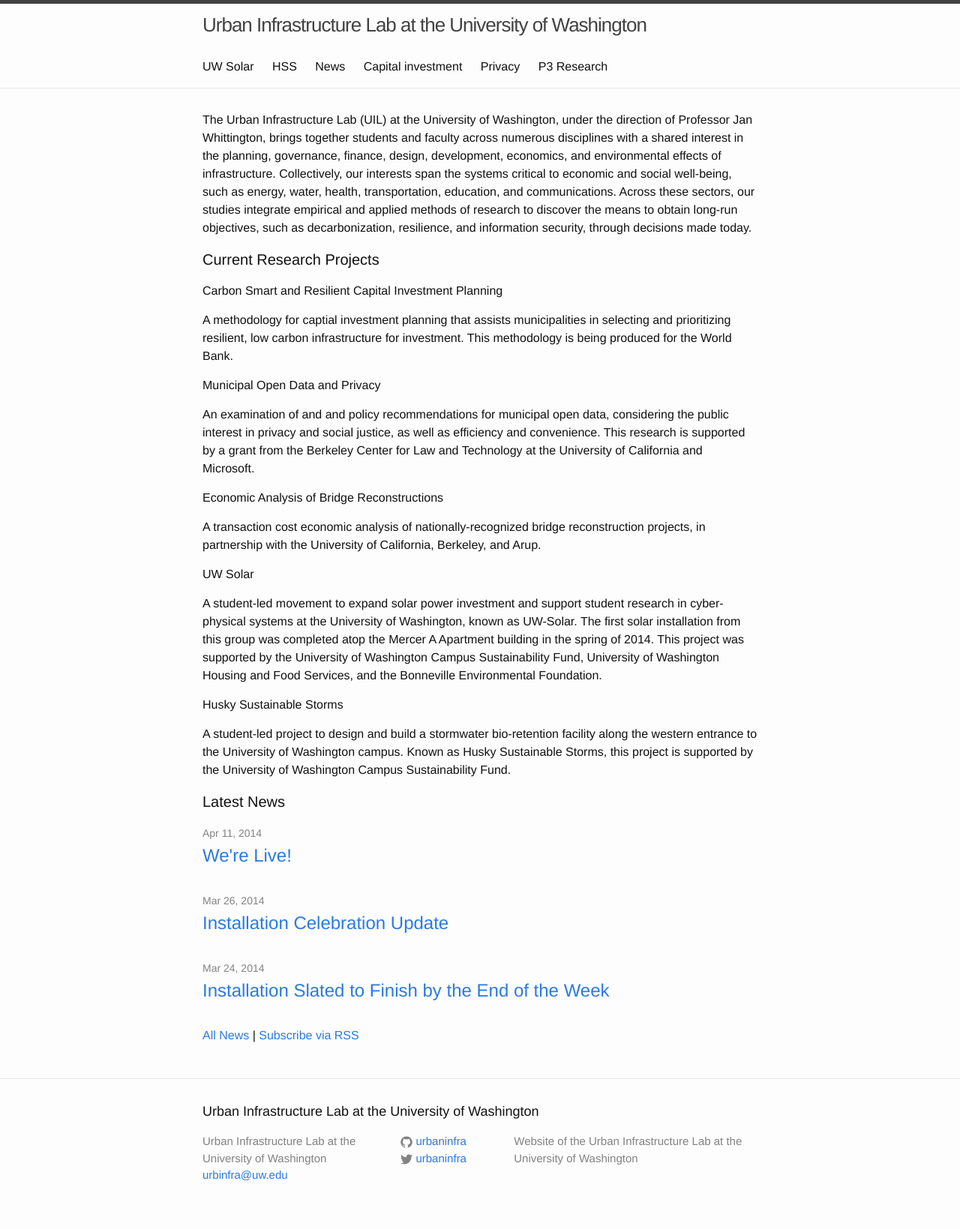
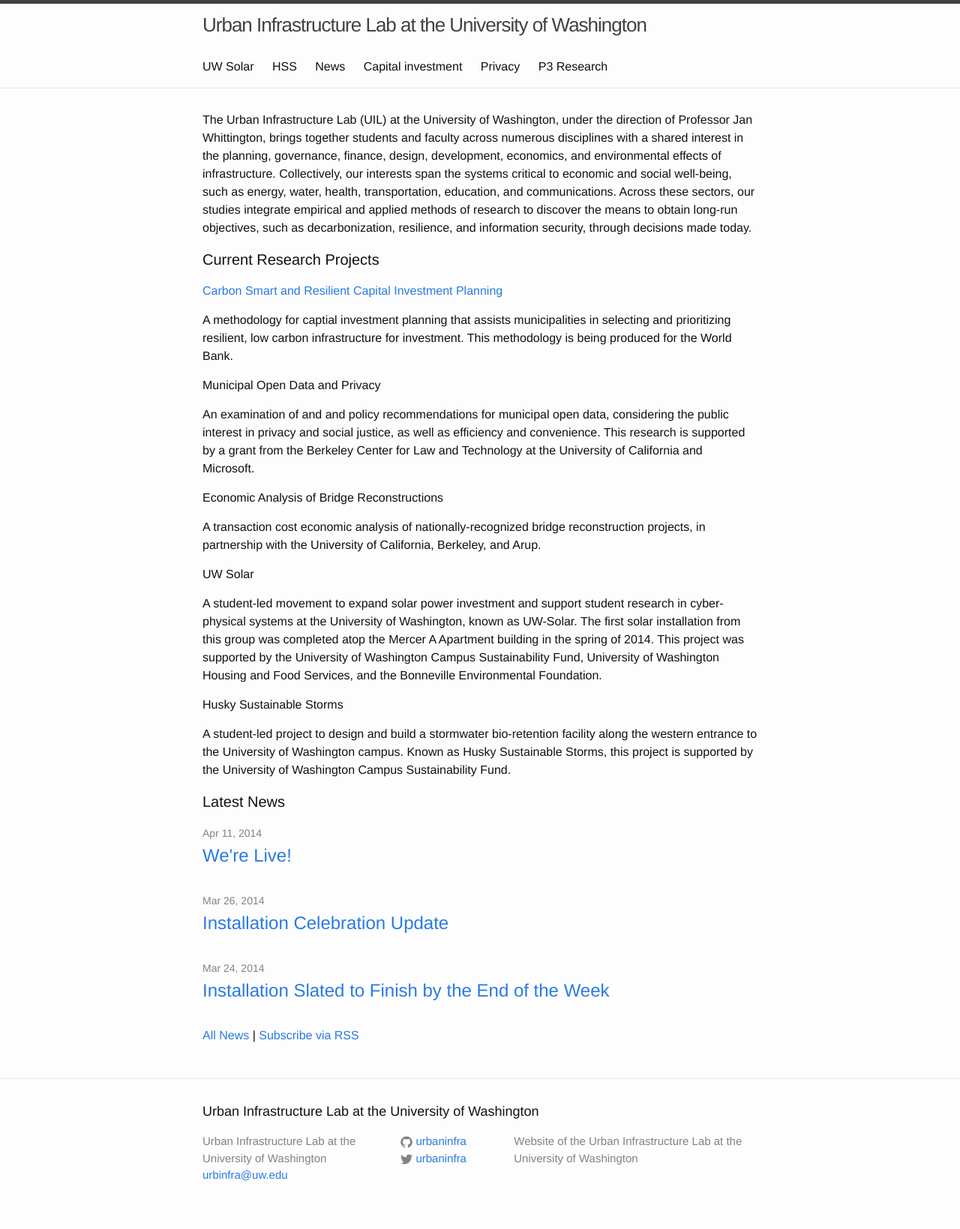
Before and after one commit to urbaninfra/urbaninfra.github.io, a Jekyll site: the page built from index.html, in a window 1280 px wide. Shown: the whole page at 75% size. Built offline with Jekyll 4.4.1, drawn with Linux system fonts in a browser that asks for light colours.

Commit message:
link CI page

```diff
--- a/index.html
+++ b/index.html
@@ -19,13 +19,16 @@
 
    <h1 class="page-heading">Current Research Projects</h1>
 
-   <h2 class="page-subheading">Carbon Smart and Resilient Capital Investment Planning</h2>
+   <h2 class="page-subheading"><a href="capital-investment">Carbon
+       Smart and Resilient Capital Investment Planning</a></h2>
+
    <p>A methodology for captial investment planning that assists
    municipalities in selecting and prioritizing resilient, low carbon
    infrastructure for investment. This methodology is being produced
    for the World Bank.</p>
 
    <h2 class="page-subheading">Municipal Open Data and Privacy</h2>
+
    <p>An examination of and and policy recommendations for municipal open
    data, considering the public interest in privacy and social
    justice, as well as efficiency and convenience. This research is
```
